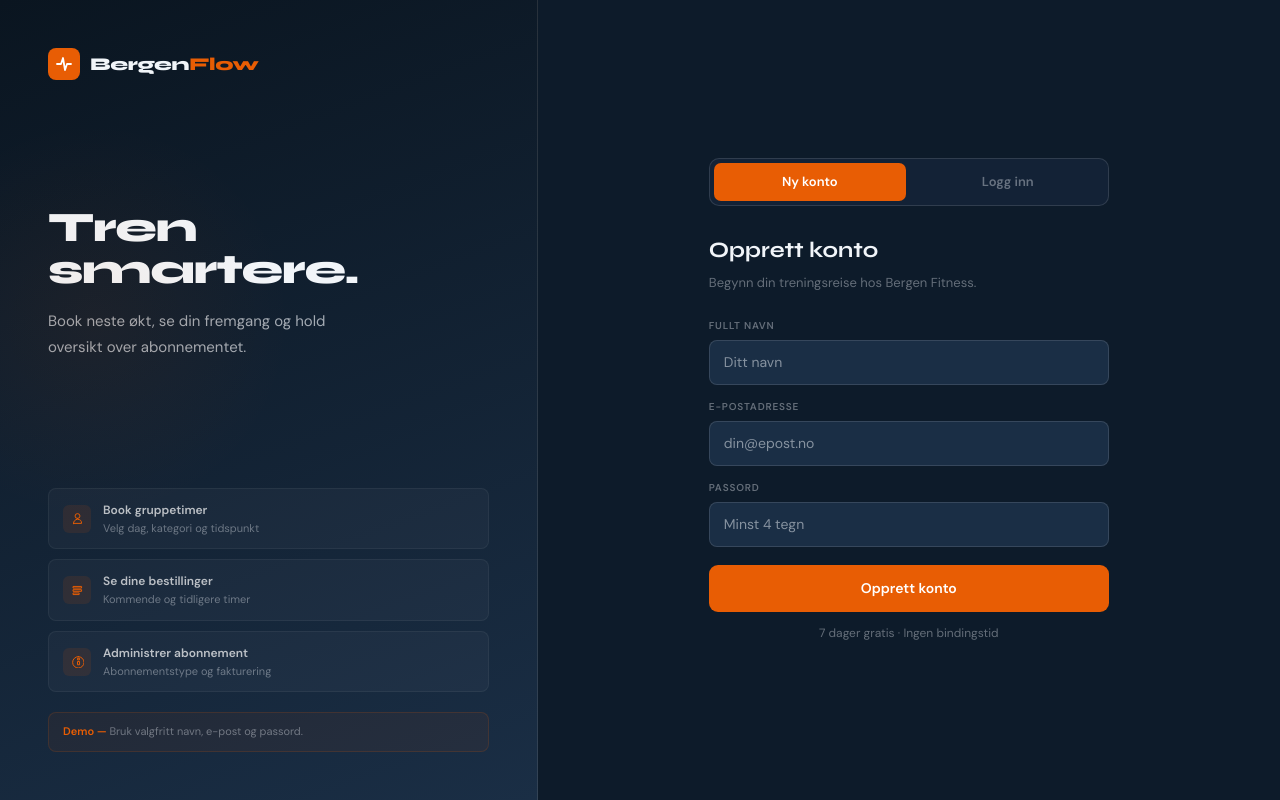
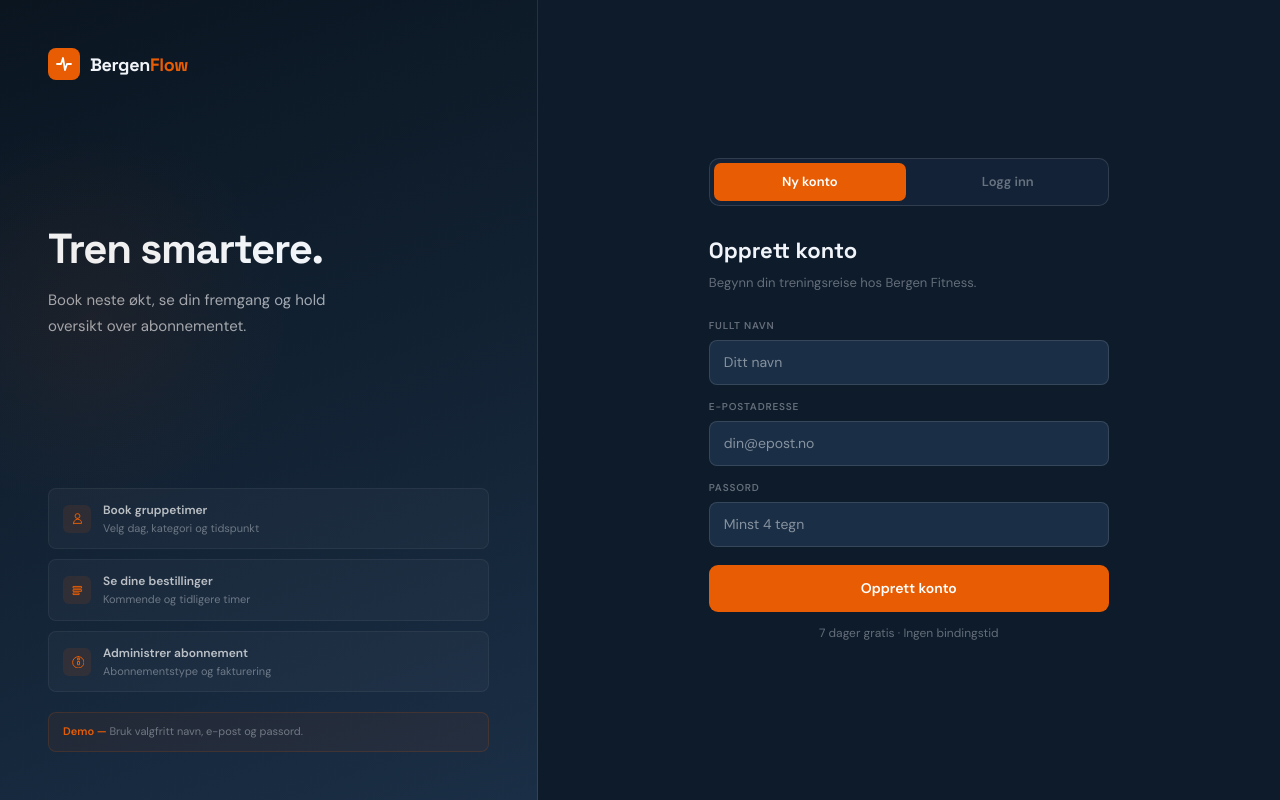
Before and after one commit to SloThdk/bergenflow, a Next.js app: page / in a window 1280 px wide. Built offline with nearby package versions, Linux system fonts and the light colour scheme.

Commit message:
Swap Syne for Space Grotesk across all pages

```diff
--- a/app/layout.tsx
+++ b/app/layout.tsx
@@ -1,8 +1,8 @@
 import type { Metadata } from "next";
-import { Syne, DM_Sans } from "next/font/google";
+import { Space_Grotesk, DM_Sans } from "next/font/google";
 import "./globals.css";
 
-const syne = Syne({ variable: "--font-syne", subsets: ["latin"], weight: ["400","600","700","800"] });
+const spaceGrotesk = Space_Grotesk({ variable: "--font-syne", subsets: ["latin"], weight: ["400","600","700"] });
 const dmSans = DM_Sans({ variable: "--font-dm-sans", subsets: ["latin"], weight: ["300","400","500","600"] });
 
 export const metadata: Metadata = {
@@ -13,7 +13,7 @@ export const metadata: Metadata = {
 export default function RootLayout({ children }: { children: React.ReactNode }) {
   return (
     <html lang="no">
-      <body className={`${syne.variable} ${dmSans.variable}`}>{children}</body>
+      <body className={`${spaceGrotesk.variable} ${dmSans.variable}`}>{children}</body>
     </html>
   );
 }
```
